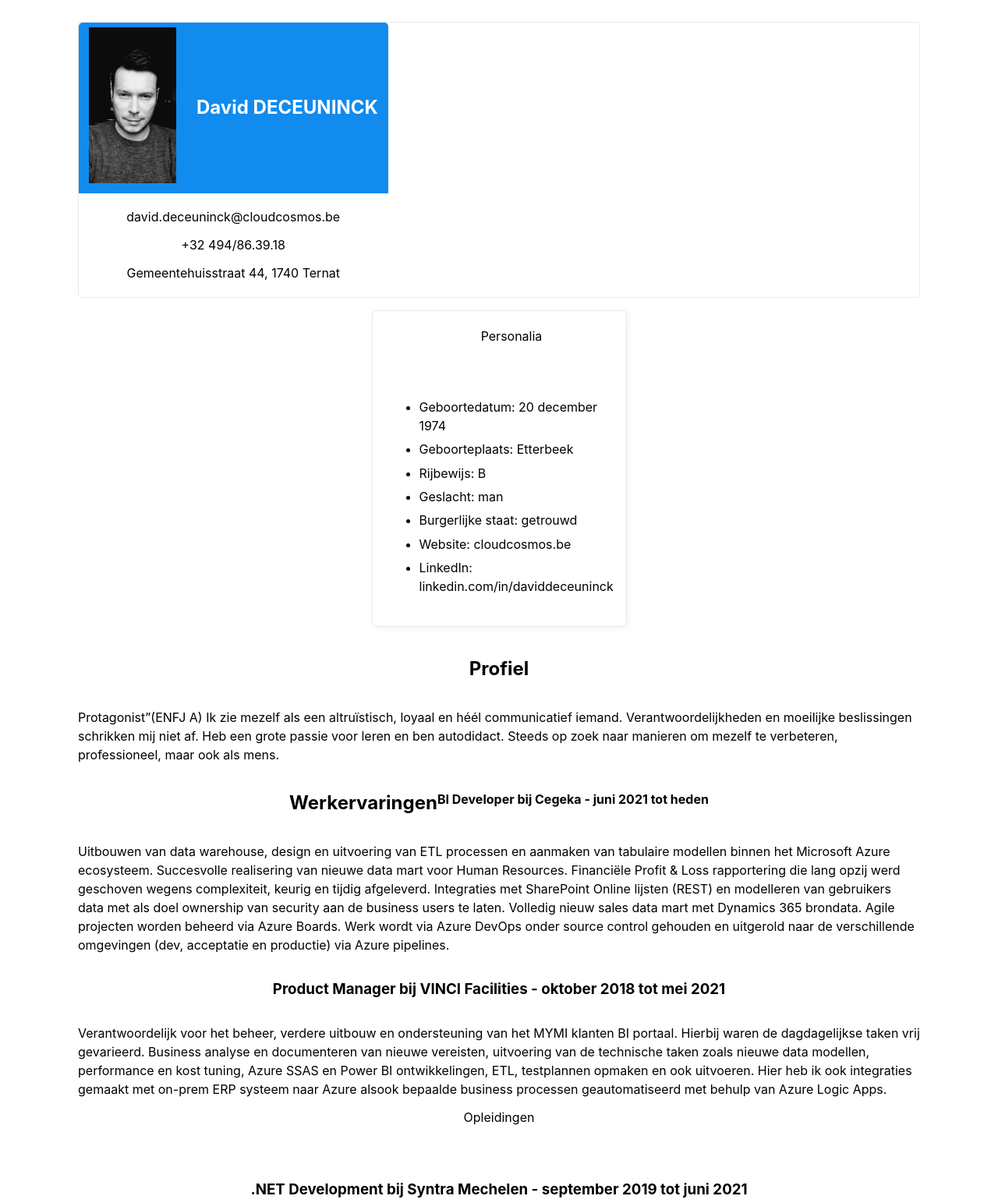
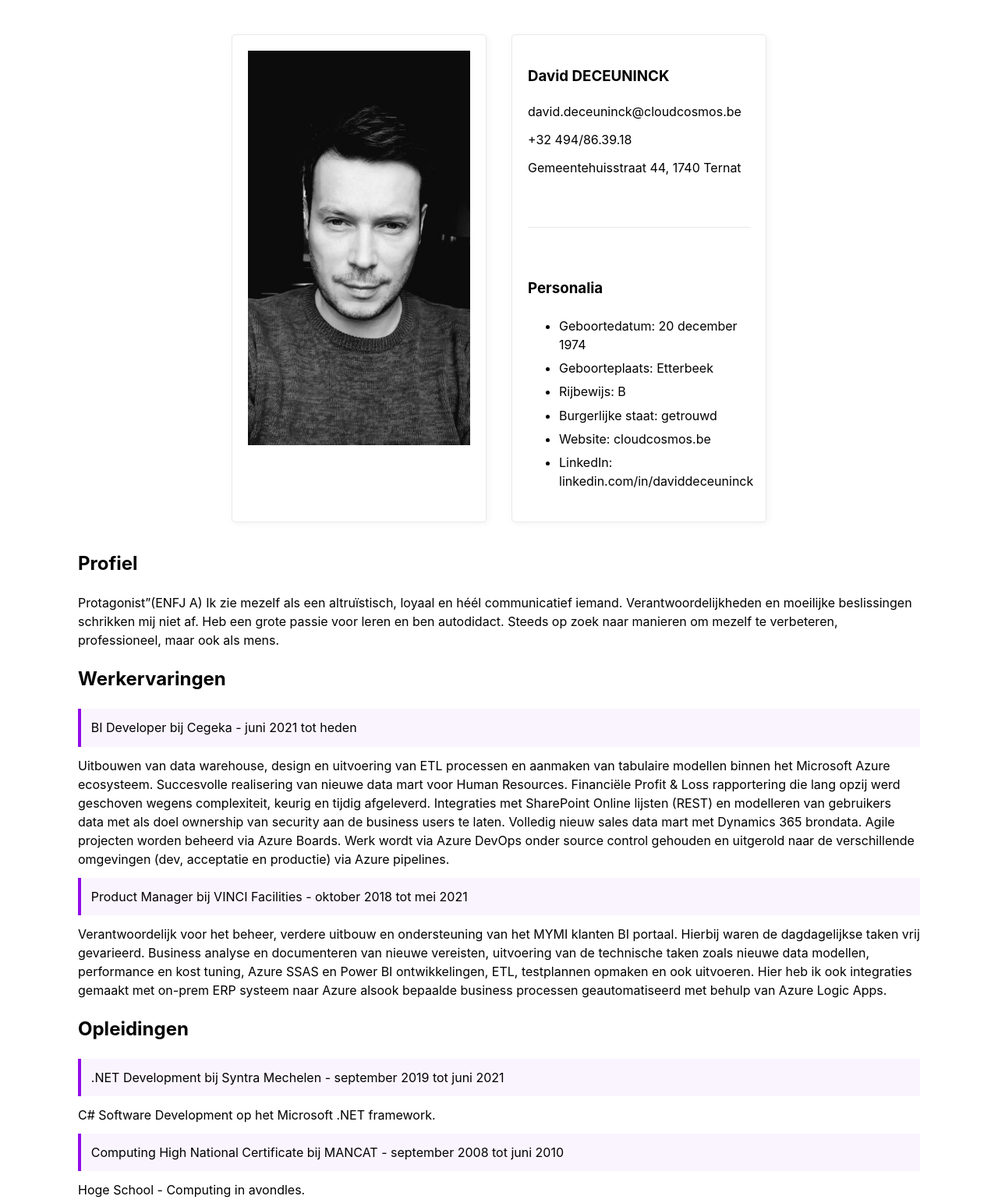
Before and after one commit to DD-CloudCosmos/syntra-frontend-jaar1, a plain HTML site: page curriculum/index.html in a window 1280 px wide. Shown: the part 20-1563 px from the top of the page at 78% size. Drawn offline with Linux system fonts and the light colour scheme.

Commit message:
nieuwe layout (#2)
Co-authored-by: David Deceuninck <David.Deceuninck@cegeka.com>

```diff
--- a/curriculum/index.html
+++ b/curriculum/index.html
@@ -11,47 +11,38 @@
 <body>
     <main>
     <section>
-        <table style="width:100%;">
-            <thead style="width: 100%;">
-                <tr>
-                    <th><img src="images/profilepic.jpg" alt="profile photograph" height="200px"></th>
-                    <th><h1>David DECEUNINCK</h1></th>
-                </tr>
-            </thead>
-            <tbody>
-                <td colspan="2" style="text-align: center;">
+        <aside>
+            <img src="images/profilepic.jpg" alt="profile photograph">
+        </aside>
+        <aside>
+            <h1>David DECEUNINCK</h1>
             <p>david.deceuninck@cloudcosmos.be</p>
             <p>+32 494/86.39.18</p>
              <p>Gemeentehuisstraat 44, 1740 Ternat</p>
-                </td>
-            </tbody>
-
-        </table>
-    </section>
-    <section>
-        <aside>
-            <header>Personalia</header>
+             <hr>
+             <h3>Personalia</h3>
              <ul>
                  <li>Geboortedatum: 20 december 1974</li>
                  <li>Geboorteplaats: Etterbeek</li>
                  <li>Rijbewijs: B</li>
-                <li>Geslacht: man</li>
                  <li>Burgerlijke staat: getrouwd</li>
                  <li>Website: cloudcosmos.be</li>
                  <li>LinkedIn: linkedin.com/in/daviddeceuninck</li>
              </ul>
         </aside>
     </section>
-    <section>
+    <article>
         <h2>Profiel</h2>
             <p>
                 Protagonist”(ENFJ A) Ik zie mezelf als een altruïstisch, loyaal en héél communicatief iemand. Verantwoordelijkheden en moeilijke beslissingen schrikken mij niet af. Heb een grote passie voor leren en ben autodidact.
                 Steeds op zoek naar manieren om mezelf te verbeteren, professioneel, maar ook als mens.
             </p>
-    </section>
-    <section>
+    </article>
+    <article>
              <h2>Werkervaringen</h2>
-            <h4>BI Developer bij Cegeka - juni 2021 tot heden</h4>
+            <aside>
+                <p>BI Developer bij Cegeka - juni 2021 tot heden</p>
+            </aside>
                 <p>
                     Uitbouwen van data warehouse, design en uitvoering van ETL processen en aanmaken van tabulaire modellen binnen het Microsoft Azure ecosysteem.
                     Succesvolle realisering van nieuwe data mart voor Human Resources. Financiële Profit & Loss rapportering die lang opzij werd geschoven wegens complexiteit, keurig en tijdig afgeleverd.
@@ -60,7 +51,7 @@
 
                     Agile projecten worden beheerd via Azure Boards. Werk wordt via Azure DevOps onder source control gehouden en uitgerold naar de verschillende omgevingen (dev, acceptatie en productie) via Azure pipelines.
                 </p>
-            <h3>Product Manager bij VINCI Facilities - oktober 2018 tot mei 2021</h3>
+            <aside><p>Product Manager bij VINCI Facilities - oktober 2018 tot mei 2021</p></aside>
                 <p>
                     Verantwoordelijk voor het beheer, verdere uitbouw en ondersteuning van het MYMI klanten BI portaal.
 
@@ -68,18 +59,18 @@
                     Azure SSAS en Power BI ontwikkelingen, ETL, testplannen opmaken en ook uitvoeren. Hier heb ik ook integraties gemaakt met on-prem ERP systeem naar Azure alsook bepaalde business processen geautomatiseerd met
                     behulp van Azure Logic Apps.
                 </p>
-    </section>
-    <section>
-        <header>Opleidingen</header>
-                <h3>.NET Development bij Syntra Mechelen - september 2019 tot juni 2021</h3>
+    </article>
+    <article>
+        <h2>Opleidingen</h2>
+            <aside><p>.NET Development bij Syntra Mechelen - september 2019 tot juni 2021</p></aside>
                 <p>
                     C# Software Development op het Microsoft .NET framework.
                 </p>
-                <h3>Computing High National Certificate bij MANCAT - september 2008 tot juni 2010</h3>
+            <aside><p>Computing High National Certificate bij MANCAT - september 2008 tot juni 2010</p></aside>
                 <p>
                     Hoge School - Computing in avondles.
                 </p>
-    </section>
+    </article>
 </main>
 </body>
 </html>
```
Lines whose indentation alone changed are shown as unchanged.
